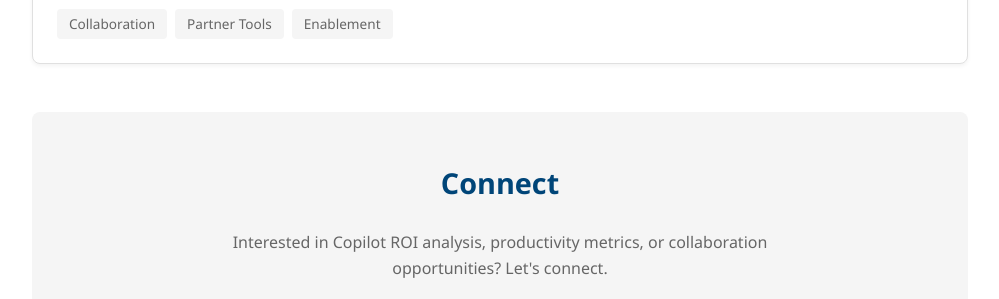
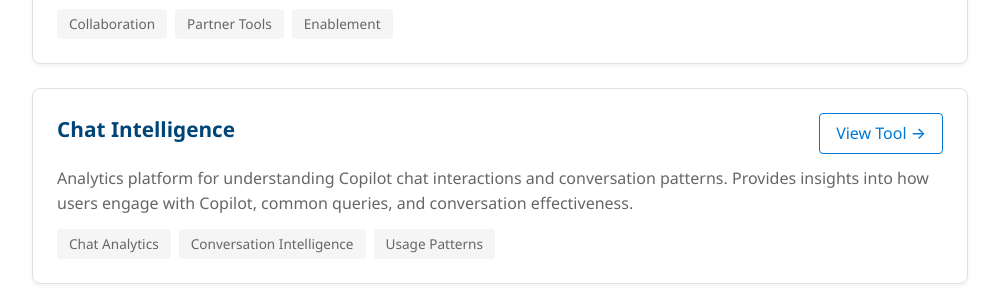
Before and after one commit to jordankingisalive/jordankingisalive.github.io, a plain HTML site: page index.html in a window 1280 px wide. Shown: the part 1653-1952 px from the top of the page, without its empty margins (140-1139 px from the left). Drawn offline with Linux system fonts and the light colour scheme.

Commit message:
Add Chat Intelligence team project
- aka.ms/chatintelligence
- Analytics platform for Copilot chat interactions

Total of 5 team contributions now featured.

```diff
--- a/index.html
+++ b/index.html
@@ -329,6 +329,21 @@
                         <span class="tech-tag">Enablement</span>
                     </div>
                 </div>
+
+                <div class="project-card">
+                    <div class="project-header">
+                        <div class="project-title">Chat Intelligence</div>
+                        <a href="https://aka.ms/chatintelligence" class="project-link">View Tool →</a>
+                    </div>
+                    <div class="project-description">
+                        Analytics platform for understanding Copilot chat interactions and conversation patterns. Provides insights into how users engage with Copilot, common queries, and conversation effectiveness.
+                    </div>
+                    <div class="project-tech">
+                        <span class="tech-tag">Chat Analytics</span>
+                        <span class="tech-tag">Conversation Intelligence</span>
+                        <span class="tech-tag">Usage Patterns</span>
+                    </div>
+                </div>
             </div>
         </section>
 
```
